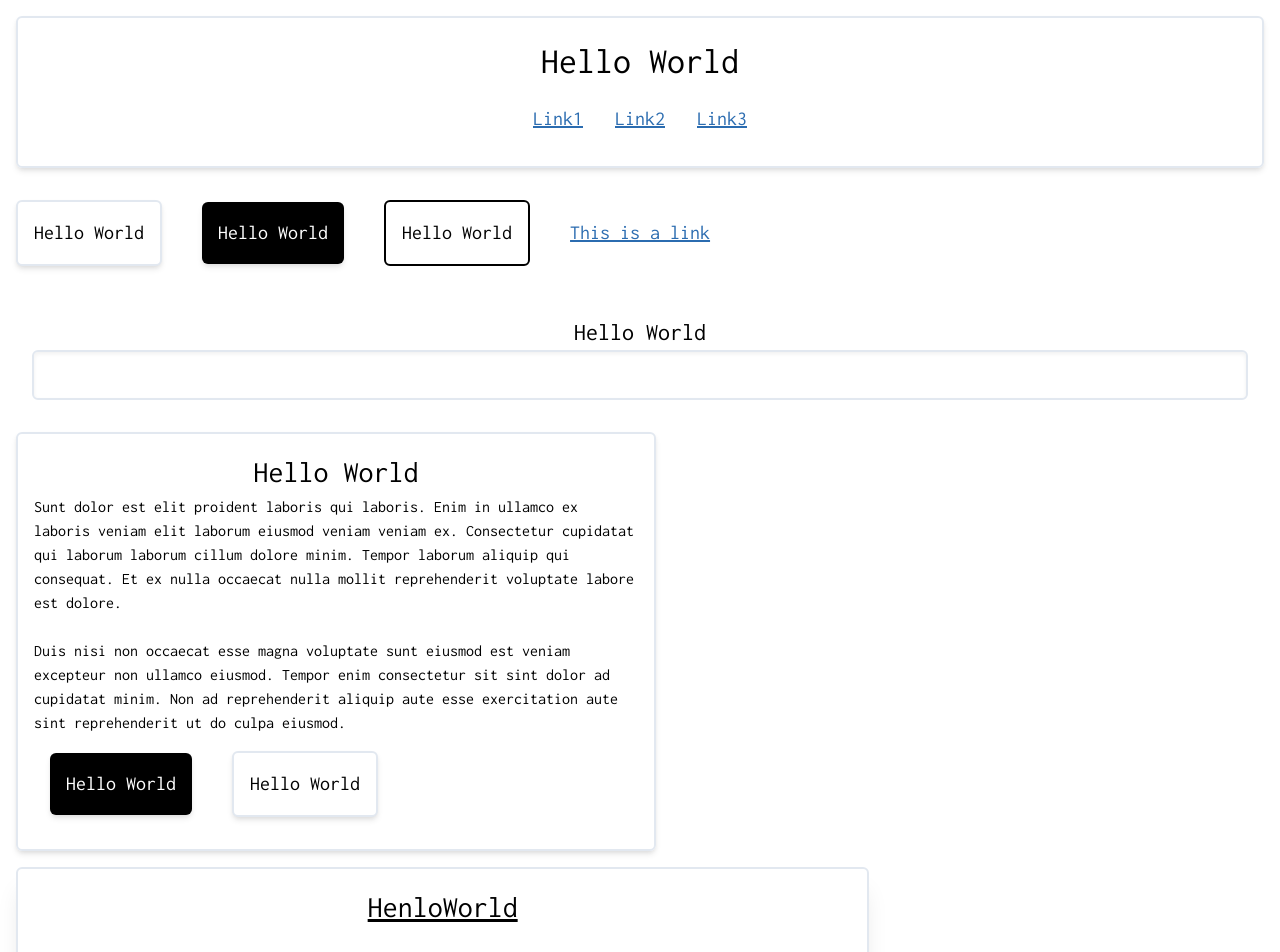
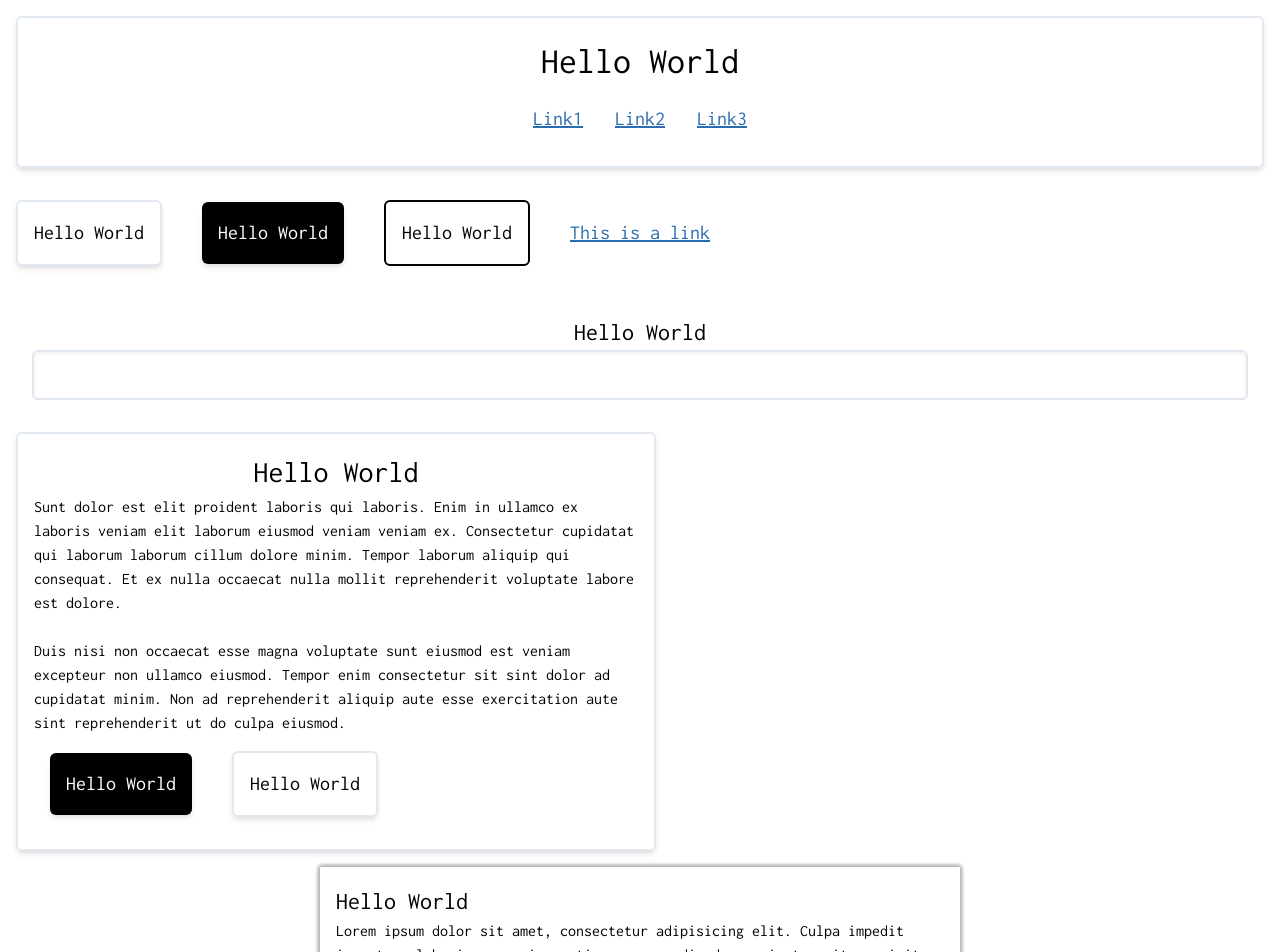
Before and after one commit to ExpressGradient/SvelteDash_Blite, a Svelte app: page / in a window 1280 px wide. Shown: the top 952 px of the page. Built offline with nearby package versions, Linux system fonts and the light colour scheme.

Commit message:
built FloatingCard and added event forwarding

```diff
--- a/src/App.svelte
+++ b/src/App.svelte
@@ -8,6 +8,7 @@
 	import Form from "./components/Form.svelte";
 	import Code from "./components/Code.svelte";
 	import Accordion from "./components/Accordion.svelte";
+	import FloatingCard from "./components/FloatingCard.svelte";
 
 	const codes = [
 		"<h1>Hello World</h1>",
@@ -15,31 +16,36 @@
 	];
 </script>
 
-<AppBar title={{ label: "Hello World", onClick: () => console.log("Hello World") }} navLinks={[{label: "Link1", route: "/"}, {label: "Link2", route: "/"}, {label: "Link3", route: "/"}]}/>
+<AppBar title={"Hello World"} navLinks={[{label: "Link1", route: "/"}, {label: "Link2", route: "/"}, {label: "Link3", route: "/"}]} on:click={() => console.log("Hello World")}/>
 
-<RaisedButton label={"Hello World"} onClick={() => console.log("Button Clicked")} />
+<RaisedButton label={"Hello World"} on:click={() => console.log("Button Clicked")} />
 
-<RaisedButton label={"Hello World"} onClick={() => console.log("Button Clicked")} darkMode={"true"} />
+<RaisedButton label={"Hello World"} on:click={() => console.log("Button Clicked")} darkMode={"true"} />
 
-<OutlineButton label={"Hello World"} onClick={() => console.log("Button Clicked")} />
+<OutlineButton label={"Hello World"} on:click={() => console.log("Button Clicked")} />
 
 <Link link={{ label: "This is a link", route: "/" }} />
 
-<TextField label={"Hello World"} onChange={(newValue) => console.log(newValue)} />
+<TextField label={"Hello World"} on:change={(event) => console.log(event.target.value)} />
 
 <Card>
 	<h1 class="text-3xl text-center">Hello World</h1>
 	<p class="text-md text-left">Sunt dolor est elit proident laboris qui laboris. Enim in ullamco ex laboris veniam elit laborum eiusmod veniam veniam ex. Consectetur cupidatat qui laborum laborum cillum dolore minim. Tempor laborum aliquip qui consequat. Et ex nulla occaecat nulla mollit reprehenderit voluptate labore est dolore.</p>
 	<br>
 	<p class="text-md text-left">Duis nisi non occaecat esse magna voluptate sunt eiusmod est veniam excepteur non ullamco eiusmod. Tempor enim consectetur sit sint dolor ad cupidatat minim. Non ad reprehenderit aliquip aute esse exercitation aute sint reprehenderit ut do culpa eiusmod.</p>
-	<RaisedButton label={"Hello World"} onClick={() => console.log("Button Clicked")} darkMode={"true"} />
-	<RaisedButton label={"Hello World"} onClick={() => console.log("Button Clicked")} />
+	<RaisedButton label={"Hello World"} on:click={() => console.log("Button Clicked")} darkMode={"true"} />
+	<RaisedButton label={"Hello World"} on:click={() => console.log("Button Clicked")} />
 </Card>
 
-<Form label="HenloWorld" onSubmit={() => console.log("Form Submitted")}>
-	<TextField label={"Hello World"} onChange={(newValue) => console.log(newValue)} />
-	<TextField label={"Hello World"} onChange={(newValue) => console.log(newValue)} />
-	<RaisedButton label={"Hello World"} onClick={() => console.log("Button Clicked")} darkMode={"true"} />
+<FloatingCard>
+	<h1 class="text-2xl">Hello World</h1>
+	<p class="text-md">Lorem ipsum dolor sit amet, consectetur adipisicing elit. Culpa impedit inventore laboriosam maxime optio quos repudiandae sapiente, sit suscipit totam veniam voluptate voluptatem? Amet cum explicabo libero perspiciatis repudiandae. Aperiam placeat, quam. Asperiores doloribus eveniet mollitia obcaecati quas? A accusantium amet aperiam blanditiis consectetur explicabo fuga hic illum labore magnam maiores mollitia neque nisi obcaecati odio perspiciatis porro quaerat quas, qui ratione sed sit tenetur totam unde veritatis vero vitae? Architecto, obcaecati tenetur! Cum dignissimos dolorum eligendi fuga magnam maxime soluta tempora temporibus vitae. Adipisci cupiditate ducimus exercitationem illum magnam nobis saepe velit voluptates! Earum nostrum quibusdam rerum sequi sunt!</p>
+</FloatingCard>
+
+<Form label="HenloWorld" on:submit={() => console.log("Form Submitted")}>
+	<TextField label={"Hello World"} on:change={(newValue) => console.log(newValue)} />
+	<TextField label={"Hello World"} on:change={(newValue) => console.log(newValue)} />
+	<RaisedButton label={"Hello World"} on:click={() => console.log("Button Clicked")} darkMode={"true"} />
 </Form>
 
 <Accordion title="Hello World">
--- a/src/components/AppBar.svelte
+++ b/src/components/AppBar.svelte
@@ -5,7 +5,7 @@
 </script>
 
 <div class="m-4 p-4 rounded-md shadow-md border-2 text-center">
-    <h1 class="text-4xl cursor-pointer" on:click={() => title.onClick()}>{title.label}</h1>
+    <h1 class="text-4xl cursor-pointer" on:click>{title}</h1>
     <nav class="m-4">
         {#each navLinks as navLink}
             <Link link={{ label: navLink.label, route: navLink.route }}/>
--- /dev/null
+++ b/src/components/FloatingCard.svelte
@@ -0,0 +1,19 @@
+<script>
+    export let duration = 1000;
+
+    let loopBool = false;
+    setInterval(() => {
+        loopBool = !loopBool
+    }, duration - 250);
+
+    const float = (node, { duration }) => ({
+        duration,
+        css: t => `box-shadow: ${t * 8}px ${t * 8}px ${t * 12}px #bbb, ${t * -8}px ${t * -8}px ${t * 12}px #bbb, ${t * 8}px ${t * -8}px ${t * 12}px #bbb, ${t * -8}px ${t * 8}px ${t * 12}px #bbb`
+    });
+</script>
+
+{#if loopBool}
+    <div transition:float={{ duration: duration }} class="my-4 p-4 mx-4 md:w-1/2 md:mx-auto">
+        <slot />
+    </div>
+{/if}
--- a/src/components/Form.svelte
+++ b/src/components/Form.svelte
@@ -1,9 +1,8 @@
 <script>
     export let label;
-    export let onSubmit;
 </script>
 
-<form class="m-4 p-4 rounded-md shadow-xl md:w-2/3 border-2" on:submit|preventDefault={onSubmit}>
+<form class="m-4 p-4 rounded-md shadow-xl md:w-2/3 border-2" on:submit|preventDefault>
     <h2 class="text-3xl text-center underline">{label}</h2>
     <slot></slot>
 </form>
--- a/src/components/OutlineButton.svelte
+++ b/src/components/OutlineButton.svelte
@@ -1,6 +1,5 @@
 <script>
     export let label;
-    export let onClick;
 </script>
 
-<button class="text-xl p-4 m-4 focus:outline-none border-2 border-black rounded-md active:text-white active:bg-black transition ease-in duration-200" on:click={() => onClick()}>{label}</button>
+<button class="text-xl p-4 m-4 focus:outline-none border-2 border-black rounded-md active:text-white active:bg-black transition ease-in duration-200" on:click>{label}</button>
--- a/src/components/RaisedButton.svelte
+++ b/src/components/RaisedButton.svelte
@@ -1,15 +1,14 @@
 <script>
     export let label;
-    export let onClick;
     export let darkMode = false;
 </script>
 
 {#if !darkMode}
-    <button class="p-4 m-4 text-xl shadow-md border-2 bg-white active:shadow-none focus:outline-none transition ease-in duration-200 rounded-md" on:click={() => onClick()}>
+    <button class="p-4 m-4 text-xl shadow-md border-2 bg-white active:shadow-none focus:outline-none transition ease-in duration-200 rounded-md" on:click>
         {label}
     </button>
 {:else}
-    <button class="p-4 m-4 text-xl text-white active:text-black shadow-md bg-black active:bg-white focus:outline-none transition ease-in duration-200 rounded-md" on:click={() => onClick()}>
+    <button class="p-4 m-4 text-xl text-white active:text-black shadow-md bg-black active:bg-white focus:outline-none transition ease-in duration-200 rounded-md" on:click>
         {label}
     </button>
 {/if}
--- a/src/components/TextField.svelte
+++ b/src/components/TextField.svelte
@@ -1,12 +1,10 @@
 <script>
     export let label;
-    export let onChange;
 
     let inputValue = "";
-    $: onChange(inputValue);
 </script>
 
 <label class="block m-4 p-4 text-2xl text-center">
     {label}
-    <input value={inputValue} class="block shadow-inner p-2 focus:outline-none border-2 rounded-md w-full text-xl">
+    <input bind:value={inputValue} class="block shadow-inner p-2 focus:outline-none border-2 rounded-md w-full text-xl" on:change>
 </label>
```
